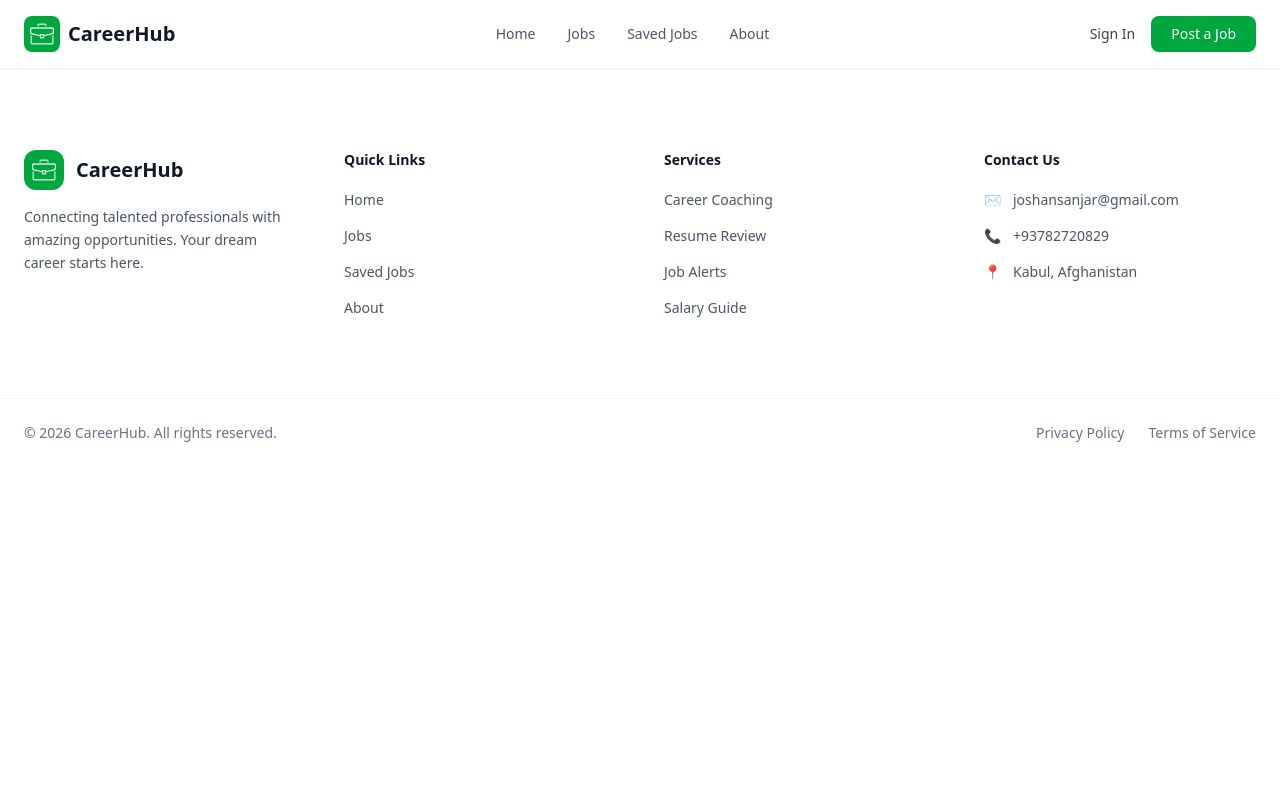
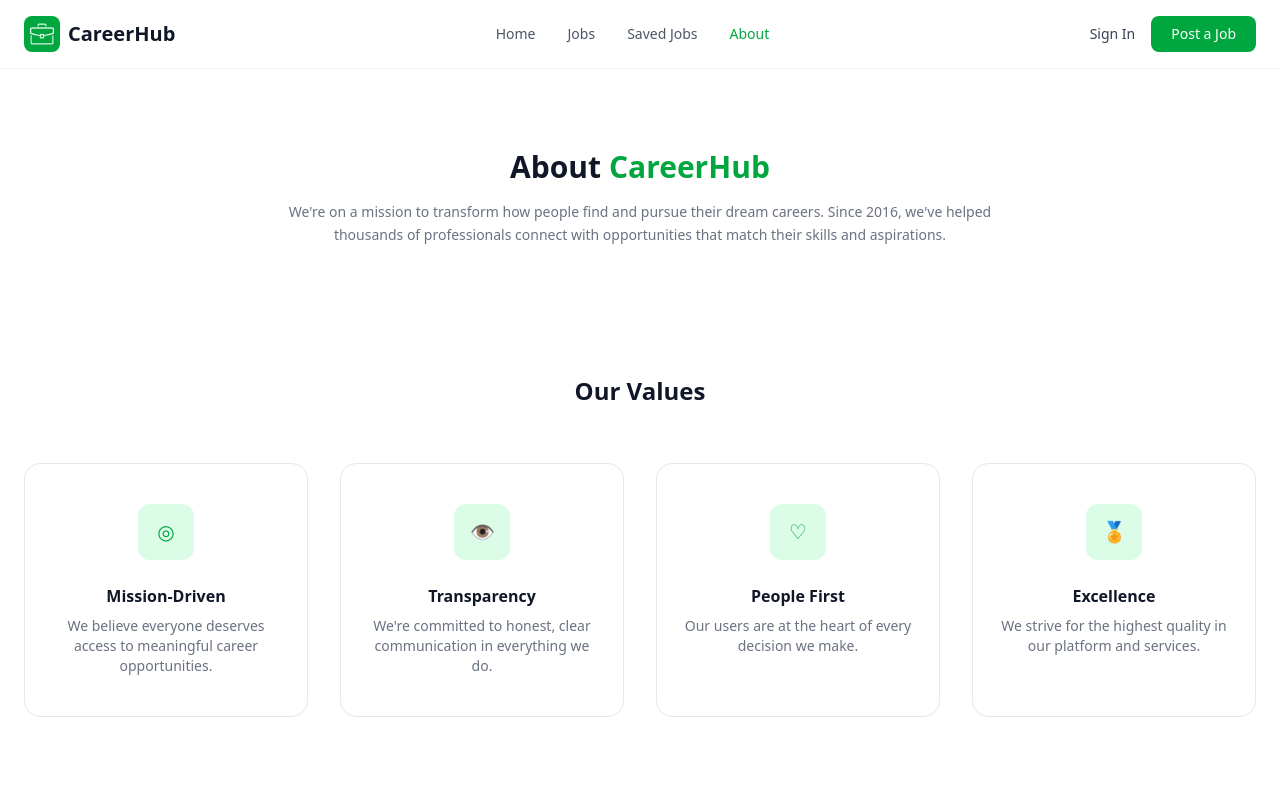
Before and after one commit to AliJoshan/CareerHub, a React (Vite) app: page /about in a window 1280 px wide. Shown: the top 800 px of the page. Built offline with nearby package versions, Linux system fonts and the light colour scheme.

Commit message:
Add about page

```diff
--- a/src/App.tsx
+++ b/src/App.tsx
@@ -8,6 +8,7 @@ import Footer from './components/Footer'
 import Home from './pages/Home'
 import Jobs from './pages/Jobs'
 import SavedJobs from './pages/SavedJobs';
+import About from './pages/About';
 
 function App() {
   return (
@@ -19,6 +20,7 @@ function App() {
         <Route path="/" element={<Home />} />
         <Route path="/jobs" element={<Jobs />} />
         <Route path="/saved" element={<SavedJobs />} />
+        <Route path="/about" element={<About />} />
       </Routes>
 
       <Footer />
--- a/src/components/NavBar.tsx
+++ b/src/components/NavBar.tsx
@@ -51,7 +51,17 @@ function NavBar() {
                             Saved Jobs
                         </NavLink>
                     </li>
-                    <li className="hover:text-green-600 cursor-pointer">About</li>
+                    <li>
+                        <NavLink
+                            to="/about"
+                            className={({ isActive }) =>
+                                `transition ${isActive ? "text-green-600" : "hover:text-green-600"
+                                }`
+                            }
+                        >
+                            About
+                        </NavLink>
+                    </li>
                 </ul>
 
                 {/* Actions */}
--- /dev/null
+++ b/src/pages/About.tsx
@@ -0,0 +1,95 @@
+function About() {
+    return (
+        <section className="min-h-screen bg-white">
+            <div className="max-w-7xl mx-auto px-6 py-20">
+
+                {/* Header */}
+                <div className="text-center max-w-3xl mx-auto">
+                    <h1 className="text-3xl font-bold text-gray-900">
+                        About <span className="text-green-600">CareerHub</span>
+                    </h1>
+
+                    <p className="text-sm text-gray-500 mt-4 leading-relaxed">
+                        We're on a mission to transform how people find and pursue their dream careers.
+                        Since 2016, we've helped thousands of professionals connect with opportunities
+                        that match their skills and aspirations.
+                    </p>
+                </div>
+
+                {/* Values Section */}
+                <div className="mt-32">
+                    <h2 className="text-2xl font-bold text-center text-gray-900 mb-14">
+                        Our Values
+                    </h2>
+
+                    <div className="grid grid-cols-1 sm:grid-cols-2 lg:grid-cols-4 gap-8">
+
+                        {/* Card 1 */}
+                        <div className="bg-white border border-gray-200 rounded-2xl px-6 py-10 text-center">
+                            <div className="w-14 h-14 mx-auto rounded-xl bg-green-100 flex items-center justify-center mb-6">
+                                <span className="text-green-600 text-xl">◎</span>
+                            </div>
+
+                            <h3 className="font-semibold text-gray-900 mb-2">
+                                Mission-Driven
+                            </h3>
+
+                            <p className="text-sm text-gray-500">
+                                We believe everyone deserves access to meaningful career opportunities.
+                            </p>
+                        </div>
+
+                        {/* Card 2 */}
+                        <div className="bg-white border border-gray-200 rounded-2xl px-6 py-10 text-center">
+                            <div className="w-14 h-14 mx-auto rounded-xl bg-green-100 flex items-center justify-center mb-6">
+                                <span className="text-green-600 text-xl">👁</span>
+                            </div>
+
+                            <h3 className="font-semibold text-gray-900 mb-2">
+                                Transparency
+                            </h3>
+
+                            <p className="text-sm text-gray-500">
+                                We're committed to honest, clear communication in everything we do.
+                            </p>
+                        </div>
+
+                        {/* Card 3 */}
+                        <div className="bg-white border border-gray-200 rounded-2xl px-6 py-10 text-center">
+                            <div className="w-14 h-14 mx-auto rounded-xl bg-green-100 flex items-center justify-center mb-6">
+                                <span className="text-green-600 text-xl">♡</span>
+                            </div>
+
+                            <h3 className="font-semibold text-gray-900 mb-2">
+                                People First
+                            </h3>
+
+                            <p className="text-sm text-gray-500">
+                                Our users are at the heart of every decision we make.
+                            </p>
+                        </div>
+
+                        {/* Card 4 */}
+                        <div className="bg-white border border-gray-200 rounded-2xl px-6 py-10 text-center">
+                            <div className="w-14 h-14 mx-auto rounded-xl bg-green-100 flex items-center justify-center mb-6">
+                                <span className="text-green-600 text-xl">🏅</span>
+                            </div>
+
+                            <h3 className="font-semibold text-gray-900 mb-2">
+                                Excellence
+                            </h3>
+
+                            <p className="text-sm text-gray-500">
+                                We strive for the highest quality in our platform and services.
+                            </p>
+                        </div>
+
+                    </div>
+                </div>
+
+            </div>
+        </section>
+    );
+}
+
+export default About;
```
